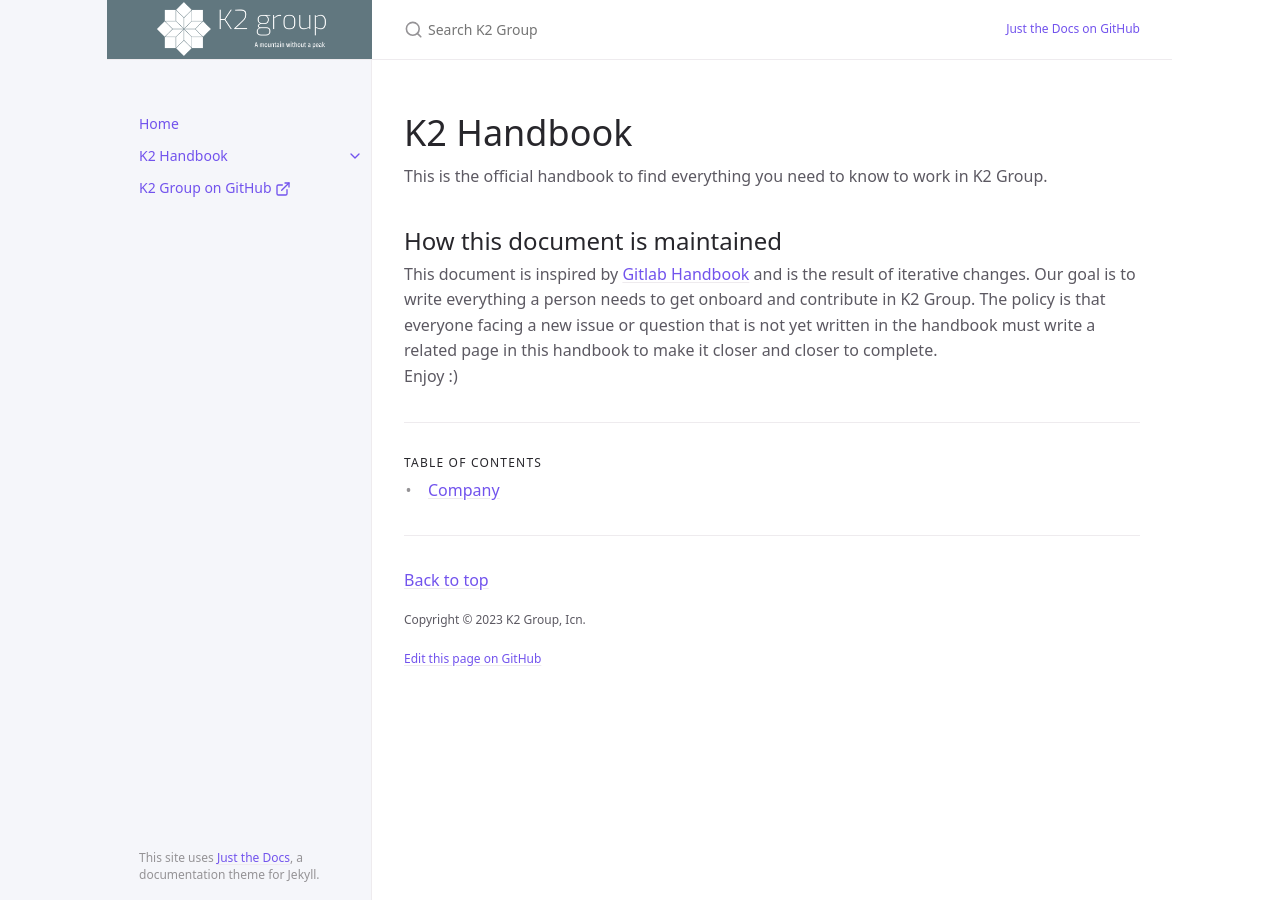
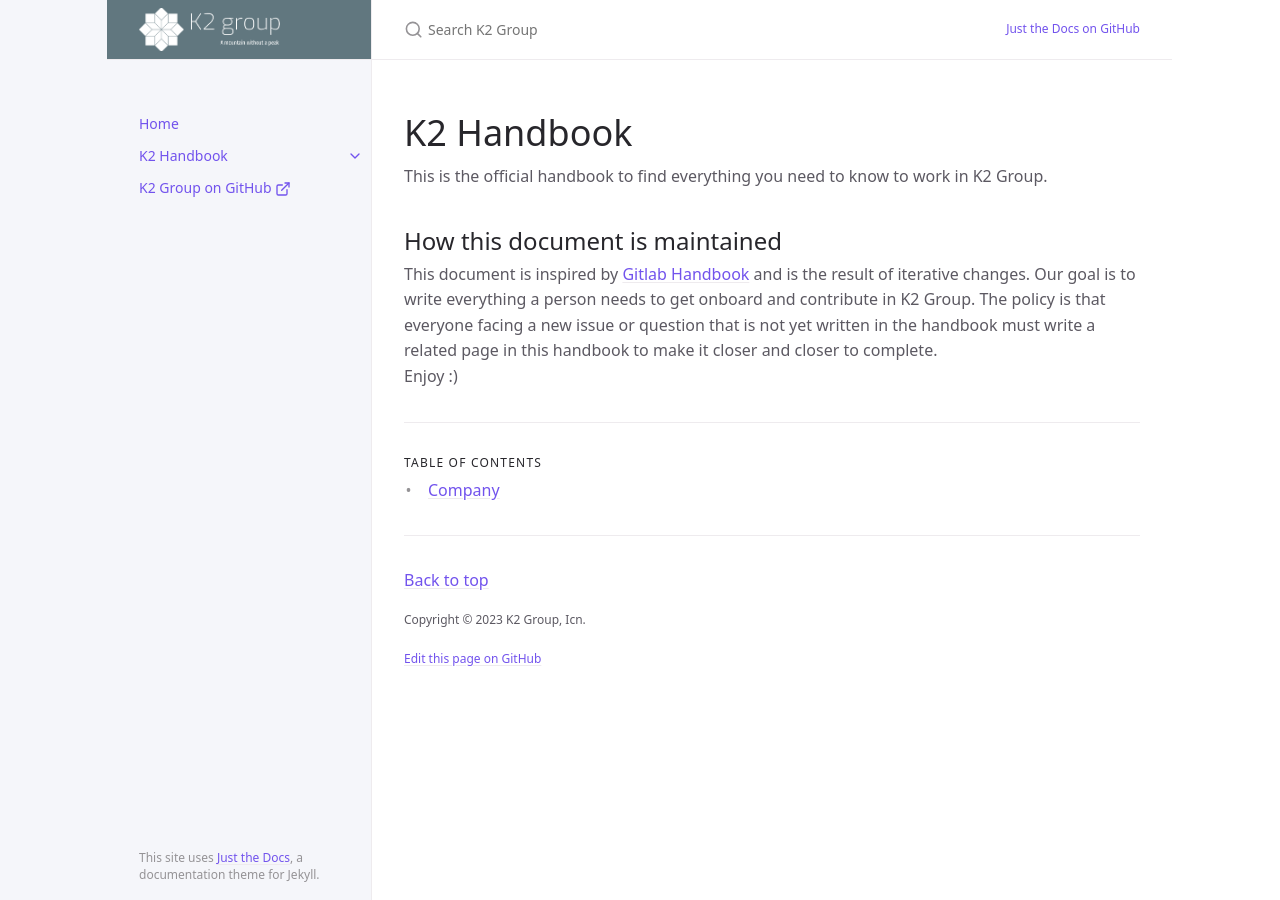
Before and after one commit to K2-Groups/k2-groups.github.io, a Jekyll site: the page built from docs/k2-handbook/k2-handbook.md, in a window 1280 px wide. Built offline with Jekyll 4.4.1, drawn with Linux system fonts in a browser that asks for light colours; cached includes are drawn as plain includes.

Commit message:
Update sidebar logo

```diff
--- a/_sass/layout.scss
+++ b/_sass/layout.scss
@@ -132,19 +132,16 @@
   display: flex;
   height: 100%;
   align-items: center;
-  padding-top: $sp-3;
-  padding-bottom: $sp-3;
   color: $body-heading-color;
   background-color: $primary-color;
 
   .navbar-logo {
-    width: 200px;
+    width: 150px;
     background-image: url(/assets/images/k2-group-logo.png);
     background-repeat: no-repeat;
-    background-size: 90%;
+    background-size: 100%;
     background-position: center;
-    margin: 8px;
-    height: 60px;
+    height: 100%;
   }
 
   @include container;
```
